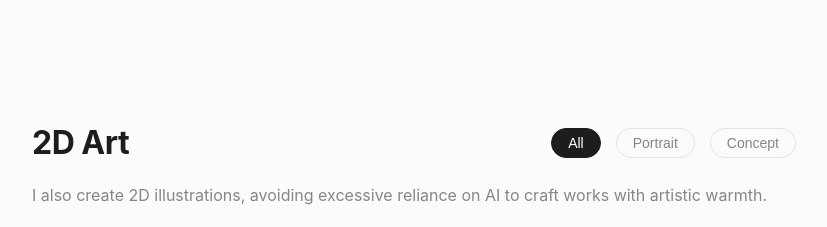
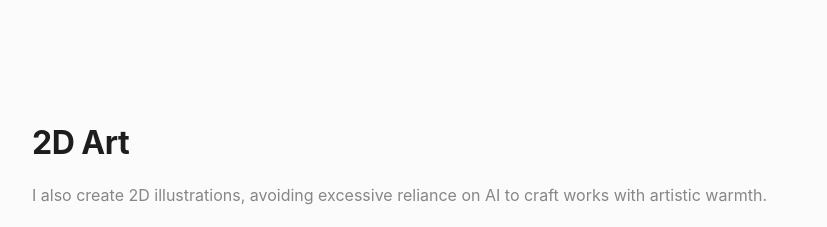
Before and after one commit to gator2213/gator.github.io, a plain HTML site: page index.html in a window 1280 px wide. Shown: the part 1282-1509 px from the top of the page, without its empty margins (356-1183 px from the left). Drawn offline with Linux system fonts and the light colour scheme.

Commit message:
Update index.html

```diff
--- a/index.html
+++ b/index.html
@@ -152,28 +152,6 @@
             margin-bottom: 40px;
             max-width: 800px;
             line-height: 1.6;
-        }
-
-        .filter-buttons {
-            display: flex;
-            gap: 15px;
-        }
-
-        .filter-btn {
-            background: none;
-            border: 1px solid #e5e5e5;
-            padding: 6px 16px;
-            border-radius: 20px;
-            cursor: pointer;
-            font-size: 14px;
-            color: var(--text-secondary);
-            transition: var(--transition);
-        }
-
-        .filter-btn.active, .filter-btn:hover {
-            background: var(--text-main);
-            color: #fff;
-            border-color: var(--text-main);
         }
 
         .view-more-container {
@@ -491,11 +469,6 @@
         <section id="paintings">
             <div class="section-title">
                 2D Art
-                <div class="filter-buttons">
-                    <button class="filter-btn active" onclick="filterGallery('all', 'paintings')">All</button>
-                    <button class="filter-btn" onclick="filterGallery('portrait', 'paintings')">Portrait</button>
-                    <button class="filter-btn" onclick="filterGallery('concept', 'paintings')">Concept</button>
-                </div>
             </div>
 
             <p class="section-intro">
@@ -596,35 +569,15 @@
 
             if (grid.classList.contains('collapsed')) {
                 grid.classList.remove('collapsed');
-                btn.textContent = "Show Less"; // English translation
+                btn.textContent = "Show Less";
             } else {
                 grid.classList.add('collapsed');
-                btn.textContent = "View More"; // English translation
+                btn.textContent = "View More";
                 document.getElementById('models').scrollIntoView({behavior: 'smooth'});
             }
         }
 
-        // --- 3. Filter Logic (2D Art) ---
-        function filterGallery(category, sectionId) {
-            const container = document.getElementById(sectionId + '-grid');
-            const items = container.getElementsByClassName('gallery-item');
-            const buttons = document.querySelectorAll(`#${sectionId} .filter-btn`);
-
-            buttons.forEach(btn => btn.classList.remove('active'));
-            event.target.classList.add('active');
-
-            for (let item of items) {
-                if (category === 'all' || item.getAttribute('data-category') === category) {
-                    item.style.display = 'block';
-                    item.style.opacity = '0';
-                    setTimeout(() => item.style.opacity = '1', 50);
-                } else {
-                    item.style.display = 'none';
-                }
-            }
-        }
-
-        // --- 4. Lightbox Logic ---
+        // --- 3. Lightbox Logic ---
         const lightbox = document.getElementById('lightbox');
         const lightboxImg = document.getElementById('lightbox-img');
         const prevBtn = document.querySelector('.prev-btn');
@@ -695,5 +648,4 @@
         });
     </script>
 </body>
-
 </html>
```
